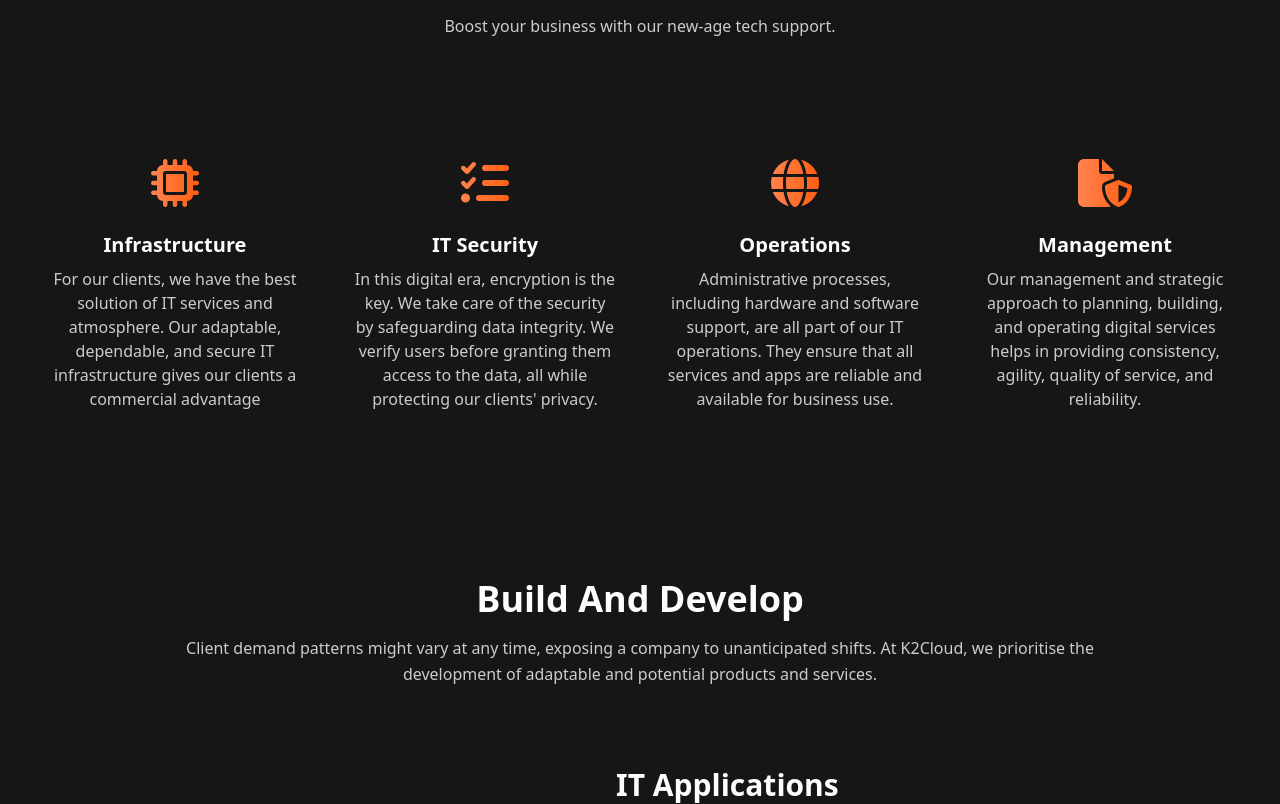
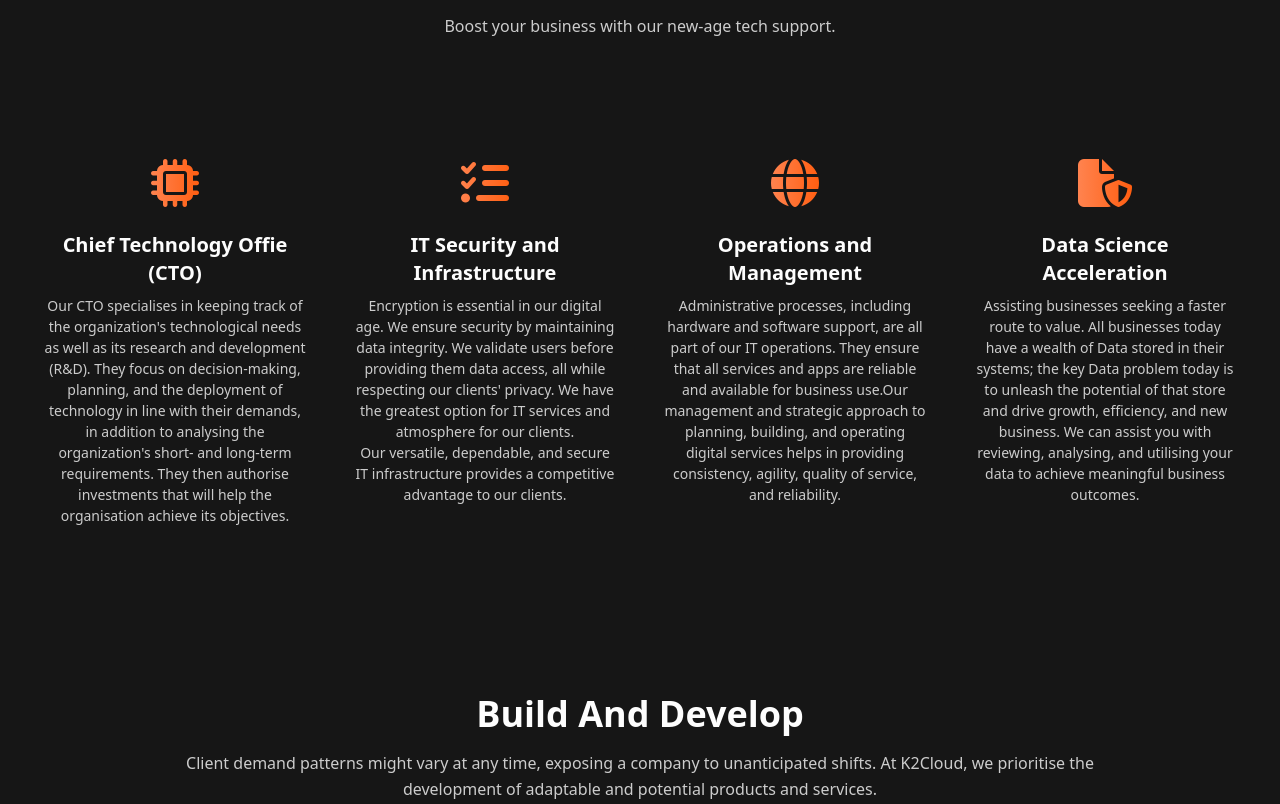
Before and after one commit to theasperteam/K2CloudBackend, a Django app: page /service in a window 1280 px wide. Shown: the part 885-1689 px from the top of the page. Run offline with Django 4.2, Linux system fonts and the light colour scheme; some libraries are stand-ins or nearby versions.

Commit message:
Content Updates

```diff
--- a/k2cloud/templates/about.html
+++ b/k2cloud/templates/about.html
@@ -192,7 +192,7 @@
 We provide audio/visual, computer, multimedia, web-based programmes, and technical assistance to all college departments.<br/>
 We aid and encourage the seamless integration of technology into the fundamental mission of the college through planning, programming, training, consulting, and other support activities.<br/>
 We also try to develop, improve, and manage our clients' business networks so that all information resources may communicate at fast speeds and with high functionality.<br/>
-We supply features such as the capacity to design and manage distribution (and marketing) via broadcast, narrowcast, broadband, software, the Web, and other technologies by simplifying electronic data gathering, storage, security, and integrity while assuring proper access.
+We supply features such as the capacity to design and manage distribution (and marketing) via broadcast, narrowcast, broadband, software, the Web, and other technologies.
 
 
 
@@ -271,8 +271,7 @@ We supply features such as the capacity to design and manage distribution (and m
           <div class="text-md md:text-lg space-y-5">
             <p class="mb-2 text-textColor">
               Our purpose is to provide effective integration of technologies and problem-solving at a commercial scale and thus help our clients maximise their business intelligence, with our profound experts in Machine Learning & AI. <br/>
-We also help our customer organisations to save on expenses, hardware, & delivery times by simplifying their business processes.<br/><br/>
-
+We also help our customer organisations to save on expenses, hardware, & delivery times by simplifying their business processes.<br/>
 Our core values include integrating the best minds required to accomplish our missions and keeping them united under our team of skilled experts. <br/>
 We believe in working under strong ethics and thereby reflecting accountability into our work. We take pride in taking the time to comprehend the unique difficulties that contemporary businesses face and developing solutions that not only address those issues from a business standpoint but also give them a competitive edge by streamlining IT infrastructure and operations, generating significant cost savings, and lowering IT complexity.
 
--- a/k2cloud/templates/services.html
+++ b/k2cloud/templates/services.html
@@ -245,11 +245,13 @@
               </div>
               <div class="flex-grow">
                 <h2 class="text-headingColor text-xl title-font font-bold my-2">
-                  Infrastructure
+                  Chief Technology Offie (CTO)
                 </h2>
-                <p class="leading-normal text-textColor my-2">
-                  For our clients, we have the best solution of IT services and atmosphere.
-Our adaptable, dependable, and secure IT infrastructure gives our clients a commercial advantage
+                <p class="leading-normal text-textColor text-sm my-2">
+                  Our CTO specialises in keeping track of the organization's technological needs as well as its research and development (R&D).
+They focus on decision-making, planning, and the deployment of technology in line with their demands, in addition to analysing the organization's short- and long-term requirements.
+They then authorise investments that will help the organisation achieve its objectives.
+
 
                 </p>
               </div>
@@ -265,10 +267,13 @@ Our adaptable, dependable, and secure IT infrastructure gives our clients a comm
               </div>
               <div class="flex-grow">
                 <h2 class="text-headingColor text-xl title-font font-bold my-2">
-                  IT Security
+                  IT Security and Infrastructure
                 </h2>
-                <p class="leading-normal text-textColor my-2">
-                  In this digital era, encryption is the key. We take care of the security by safeguarding data integrity. We verify users before granting them access to the data, all while protecting our clients' privacy.
+                <p class="leading-normal text-textColor my-2 text-sm">
+                  Encryption is essential in our digital age. We ensure security by maintaining data integrity. We validate users before providing them data access, all while respecting our clients' privacy.
+We have the greatest option for IT services and atmosphere for our clients.<br/>
+Our versatile, dependable, and secure IT infrastructure provides a competitive advantage to our clients.
+
 
                 </p>
               </div>
@@ -284,10 +289,10 @@ Our adaptable, dependable, and secure IT infrastructure gives our clients a comm
               </div>
               <div class="flex-grow">
                 <h2 class="text-headingColor text-xl title-font font-bold my-2">
-                  Operations
+                  Operations and Management
                 </h2>
-                <p class="leading-normal text-textColor my-2">
-                  Administrative processes, including hardware and software support, are all part of our IT operations. They ensure that all services and apps are reliable and available for business use.
+                <p class="leading-normal text-textColor my-2 text-sm">
+                  Administrative processes, including hardware and software support, are all part of our IT operations. They ensure that all services and apps are reliable and available for business use.Our management and strategic approach to planning, building, and operating digital services helps in providing consistency, agility, quality of service, and reliability.
 
 
                 </p>
@@ -304,10 +309,13 @@ Our adaptable, dependable, and secure IT infrastructure gives our clients a comm
               </div>
               <div class="flex-grow">
                 <h2 class="text-headingColor text-xl title-font font-bold my-2">
-                  Management
+                  Data Science<br/> Acceleration
                 </h2>
-                <p class="leading-normal text-textColor my-2">
-                  Our management and strategic approach to planning, building, and operating digital services helps in providing consistency, agility, quality of service, and reliability.
+                <p class="leading-normal text-textColor my-2 text-sm">
+                  Assisting businesses seeking a faster route to value. All businesses today have a wealth of Data stored in their systems; the key Data problem today is to unleash the potential of that store and drive growth, efficiency, and new business.
+                  We can assist you with reviewing, analysing, and utilising your data to achieve meaningful business outcomes.
+
+
 
                 </p>
               </div>
@@ -353,7 +361,7 @@ Our adaptable, dependable, and secure IT infrastructure gives our clients a comm
                 Check that your programme is secure and free of exploitable flaws. Enhance your DevOps procedures. Running a scan is straightforward, but receiving good information is difficult.<br/>
                 Application security has become critical for protecting organisations and customers. A robust application security posture requires that each risk be tracked, allocated, and eradicated.<br/>
                 Our professionals offer vital expertise and significant experience to assist you on your journey.<br/>
-                An organisation may need to modify its existing IT infrastructure to accommodate a desired application or order.
+
 
 
               </p>
@@ -390,7 +398,7 @@ Our adaptable, dependable, and secure IT infrastructure gives our clients a comm
             <p class="my-2 leading-relaxed text-textColor">
               Data security safeguards the information contained in the library's books, while system security safeguards the library. A computer system's security is essential. It's a procedure for safeguarding the OS's privacy and integrity. Our experts assess the risks associated with such flaws in relation to the criticality of your assets.<br/>
               Cloud, Hybrid, Data, and Automation technologies may assist to simplify corporate operations ranging from manual tasks to disaster recovery scenarios. Moving those everyday excel processing activities to launching an economical Big Data project are just a few of the jobs that may be completed at a lesser cost and with shorter delivery periods. We establish controls and safeguards to keep networks and resources free of downtime, interference, and malicious intrusion. We make certain that our products are designed and constructed in a secure manner.<br/>
-              We prevent our network, computers, programs and data from attack, damage or unauthorised access and ensure that our software products are developed, tested, and delivered in a secure manner.
+
 
 
             </p>
@@ -428,7 +436,7 @@ Our adaptable, dependable, and secure IT infrastructure gives our clients a comm
               </h1>
               <p class="my-2 leading-relaxed text-textColor" data-aos="fade-up">
                 We listen to our customers’ requirements and operate accordingly.<br/>
-                Our extensive customer support helps achieve better communication with the customer.<br/><br/>
+                Our extensive customer support helps achieve better communication with the customer.<br/>
 
                 We control all technological components and application requirements within a business, including IT infrastructure provisioning, capacity management, cost-control operations, performance and security management, and asset availability management.<br/>
 
```
Also changed, not shown: k2cloud/templates/team.html (+7 -2 lines).
